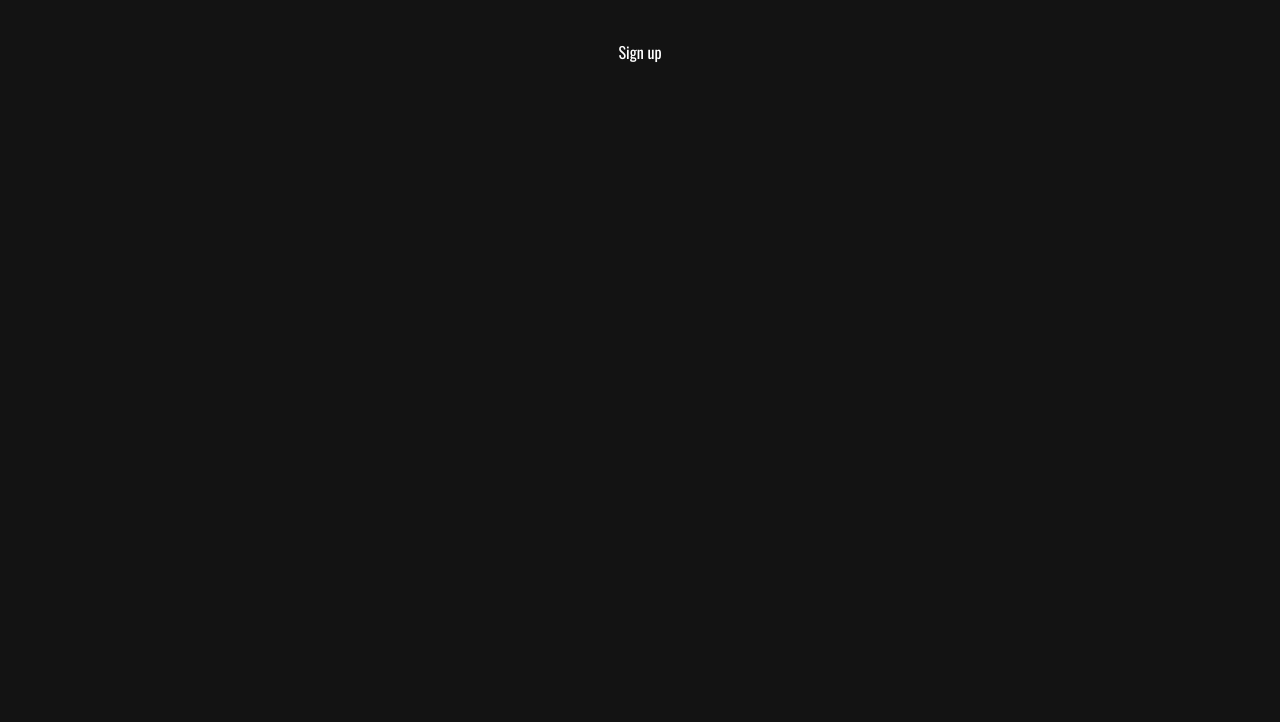
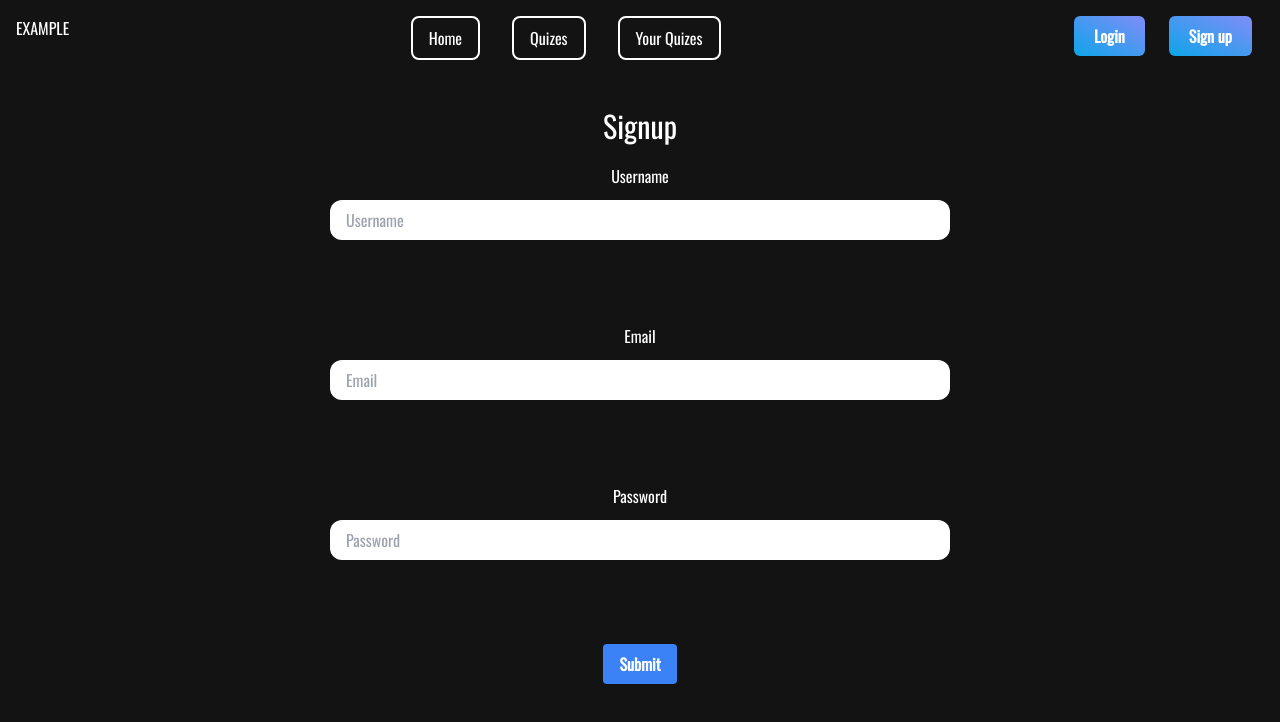
Before and after one commit to arshdev16/quiz-app, a Next.js app: page /signup in a window 1280 px wide. Shown: the top 722 px of the page. Built offline with nearby package versions, Linux system fonts and the light colour scheme.

Commit message:
Sign up with loading animations

```diff
--- a/pages/_app.js
+++ b/pages/_app.js
@@ -7,7 +7,7 @@ function MyApp({ Component, pageProps }) {
   return (
     <>
       {!loading && <Navbar />}
-      <Component {...pageProps} setLoading={setLoading}/>
+      <Component {...pageProps} setLoading={setLoading} loading={loading}/>
     </>
   );
 }
--- a/pages/login.js
+++ b/pages/login.js
@@ -1,63 +1,9 @@
-import React, { useEffect } from "react";
-import * as Yup from "yup";
-import { Formik, Form, Field, ErrorMessage } from "formik";
+import React from 'react'
 
-const login = ({ setLoading }) => {
-  useEffect(() => {
-    setLoading(false);
-  }, []);
+const login = () => {
+  return (
+    <div>login</div>
+  )
+}
 
-  const formSchema = Yup.object().shape({
-    username: Yup.string().required("Username is required").min(4, "Username must be at least 4 characters"),
-    email: Yup.string().email("Invalid email").required("Email is required"),
-    password: Yup.string()
-      .required("Password is required")
-      .min(8, "Password must be at least 8 characters"),
-  });
-
-  return (
-    <div className="flex flex-col items-center justify-start my-10 p-5 w-screen h-screen">
-      <h1 className="text-3xl">Login</h1>
-      <Formik
-        validationSchema={formSchema}
-        validateOnMount={true}
-        initialValues={{ username: "", email: "", password: "" }}
-        onSubmit={async (values) => {
-          console.table(values);
-        }}
-      >
-        {({ isSubmitting }) => (
-          <Form className="flex flex-col justify-center items-center w-full">
-            <div className="flex flex-col justify-start items-center w-1/2 h-40">
-              <label htmlFor="username">Username</label>
-              <Field type="text" name="username" placeholder="Username" className=" text-black w-full
-              m-3 h-10 p-4 rounded-xl focus: border-3 border-white"/>
-              <ErrorMessage name="username" component="div" className='text-red-500'/>
-            </div>
-            <div className="flex flex-col justify-start items-center h-40 w-1/2">
-              <label htmlFor="email">Email</label>
-              <Field type="email" name="email" placeholder="Email" className=" text-black w-full
-              m-3 h-10 p-4 rounded-xl focus: border-3 border-white"/>
-              <ErrorMessage name="email" component="div" className='text-red-500'/>
-            </div>
-            <div className="flex flex-col justify-start items-center w-1/2 h-40">
-              <label htmlFor="password">Password</label>
-              <Field type="password" name="password" placeholder="Password" className=" text-black w-full
-              m-3 h-10 p-4 rounded-xl focus: border-3 border-white"/>
-              <ErrorMessage name="password" component="div" className='text-red-500'/>
-            </div>
-            <button
-              type="submit"
-              disabled={isSubmitting}
-              className="bg-blue-500 hover:bg-blue-700 text-white font-bold py-2 px-4 rounded"
-            >
-              Submit
-            </button>
-          </Form>
-        )}
-      </Formik>
-    </div>
-  );
-};
-
-export default login;
+export default login
--- a/pages/signup.js
+++ b/pages/signup.js
@@ -1,10 +1,116 @@
-import React from "react";
+import React, { useEffect } from "react";
+import * as Yup from "yup";
+import { Formik, Form, Field, ErrorMessage } from "formik";
+import { firestore, auth } from "../lib/firebase";
+import Loading from "../components/Loading";
 
-const signup = () => {
+const signup = ({ setLoading, loading }) => {
+  useEffect(() => {
+    setLoading(false);
+  }, []);
+
+  const formSchema = Yup.object().shape({
+    username: Yup.string()
+      .required("Username is required")
+      .min(4, "Username must be at least 4 characters"),
+    email: Yup.string().email("Invalid email").required("Email is required"),
+    password: Yup.string()
+      .required("Password is required")
+      .min(8, "Password must be at least 8 characters"),
+  });
+
   return (
-    <div className="flex flex-col justify-center items-center m-10">
-      <h1>Sign up</h1>
-    </div>
+    <>
+      {loading ? (
+        <Loading />
+      ) : (
+        <div className="flex flex-col items-center justify-start my-10 p-5 w-screen h-screen">
+          <h1 className="text-3xl">Signup</h1>
+          <Formik
+            validationSchema={formSchema}
+            validateOnMount={true}
+            initialValues={{ username: "", email: "", password: "" }}
+            onSubmit={async (values) => {
+              try {
+                setLoading(true);
+                await auth.createUserWithEmailAndPassword(
+                  values.email,
+                  values.password
+                );
+                await firestore
+                  .collection("users")
+                  .doc(auth.currentUser.uid)
+                  .set({
+                    username: values.username,
+                    email: values.email,
+                  });
+                setLoading(false);
+              } catch (e) {
+                console.error(e);
+                alert("Some error occured");
+              }
+            }}
+          >
+            {({ isSubmitting }) => (
+              <Form className="m-5 flex flex-col justify-center items-center w-full">
+                <div className="flex flex-col justify-start items-center w-1/2 h-40">
+                  <label htmlFor="username">Username</label>
+                  <Field
+                    type="text"
+                    name="username"
+                    placeholder="Username"
+                    className="text-black w-full
+              m-3 h-10 p-4 rounded-xl focus: border-3 border-white outline-none hover:border-sky-400"
+                  />
+                  <ErrorMessage
+                    name="username"
+                    component="div"
+                    className="text-red-500"
+                  />
+                </div>
+                <div className="flex flex-col justify-start items-center h-40 w-1/2">
+                  <label htmlFor="email">Email</label>
+                  <Field
+                    type="email"
+                    name="email"
+                    placeholder="Email"
+                    className=" text-black w-full
+              m-3 h-10 p-4 rounded-xl focus: border-3 border-white outline-none focus:border-sky-400"
+                  />
+                  <ErrorMessage
+                    name="email"
+                    component="div"
+                    className="text-red-500"
+                  />
+                </div>
+                <div className="flex flex-col justify-start items-center w-1/2 h-40">
+                  <label htmlFor="password">Password</label>
+                  <Field
+                    type="password"
+                    name="password"
+                    placeholder="Password"
+                    className=" text-black w-full
+              m-3 h-10 p-4 rounded-xl focus: border-3 border-white outline-none focus:border-sky-400"
+                  />
+                  <ErrorMessage
+                    name="password"
+                    component="div"
+                    className="text-red-500"
+                  />
+                </div>
+                <button
+                  type="submit"
+                  disabled={isSubmitting}
+                  className="bg-blue-500 hover:bg-blue-700 text-white font-bold py-2 px-4 rounded"
+                >
+                  Submit
+                </button>
+              </Form>
+            )}
+          </Formik>
+        </div>
+      )}
+    </>
   );
 };
 
```
